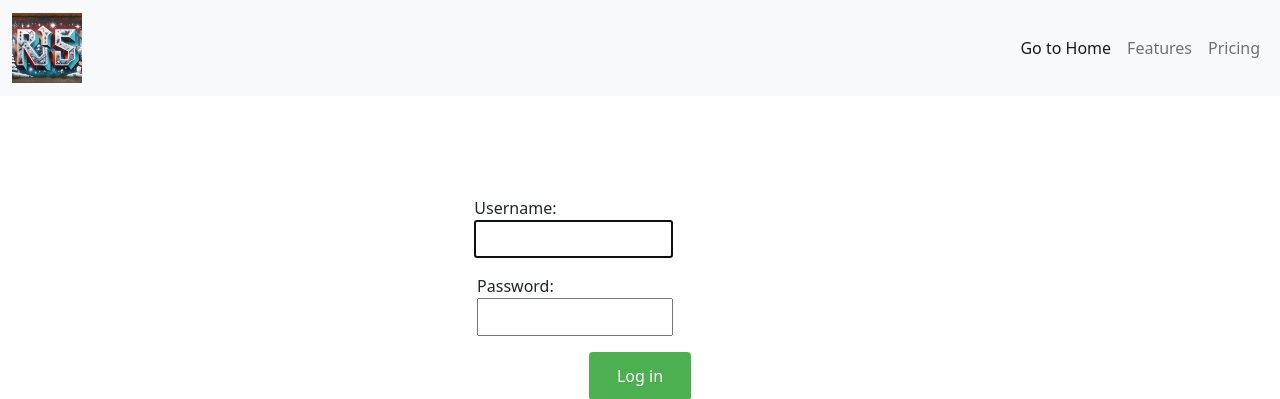
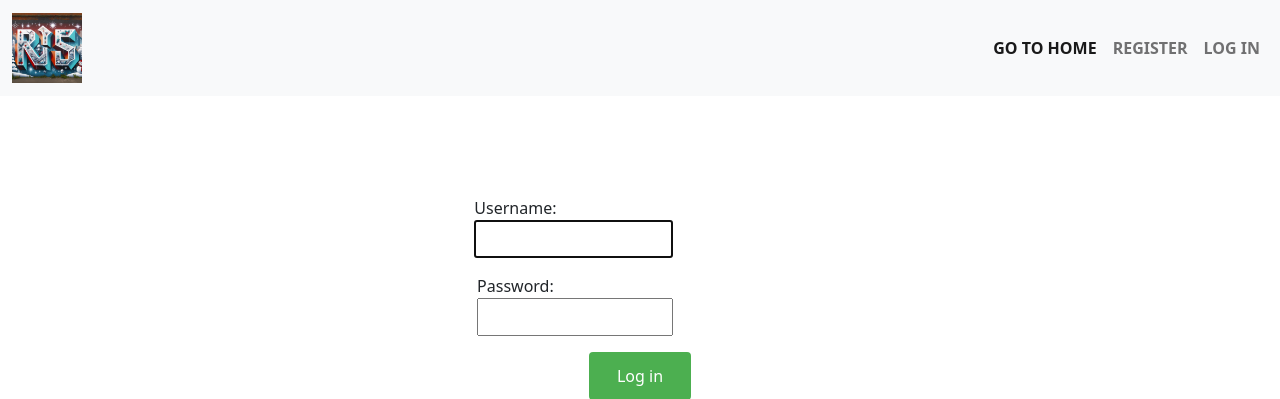
Before and after one commit to R15-PTIVIS/first-groupwork, a Django app: page /users/login/ in a window 1280 px wide. Shown: the top 399 px of the page. Run offline with Django 3.2, Linux system fonts and the light colour scheme.

Commit message:
ERR-95 replace login logout and register buttons into navbar

```diff
--- a/group_work_one/joulukortti/templates/joulukortti/base.html
+++ b/group_work_one/joulukortti/templates/joulukortti/base.html
@@ -23,10 +23,18 @@
             </a>
             <div class="navbar-nav">
                 {% if request.path != '/' %}
-                <a href="{% url 'home' %}" class="nav-link active" aria-current="page">Go to Home</a>
+                <a href="{% url 'home' %}" class="nav-link active text-uppercase fw-bold" aria-current="page">Go to Home</a>
                 {% endif %}
-                <a class="nav-link" href="#">Features</a>
-                <a class="nav-link" href="#">Pricing</a>
+
+                {% if user.is_authenticated %}
+                <form action="{% url 'users:logout' %}" method='post'>
+                    {% csrf_token %}
+                    <button class="btn btn-secondary">Log out</button>
+                </form>
+                {% else %}
+                    <a class="nav-link text-uppercase fw-bold" href="{% url 'users:register' %}">Register</a>
+                    <a class="nav-link text-uppercase fw-bold" href="{% url 'users:login' %}">Log in</a>
+                {% endif %}
             </div>
         </div>
     </nav>
```
Also changed, not shown: group_work_one/joulukortti/templates/joulukortti/home.html (+1 -14 lines).
